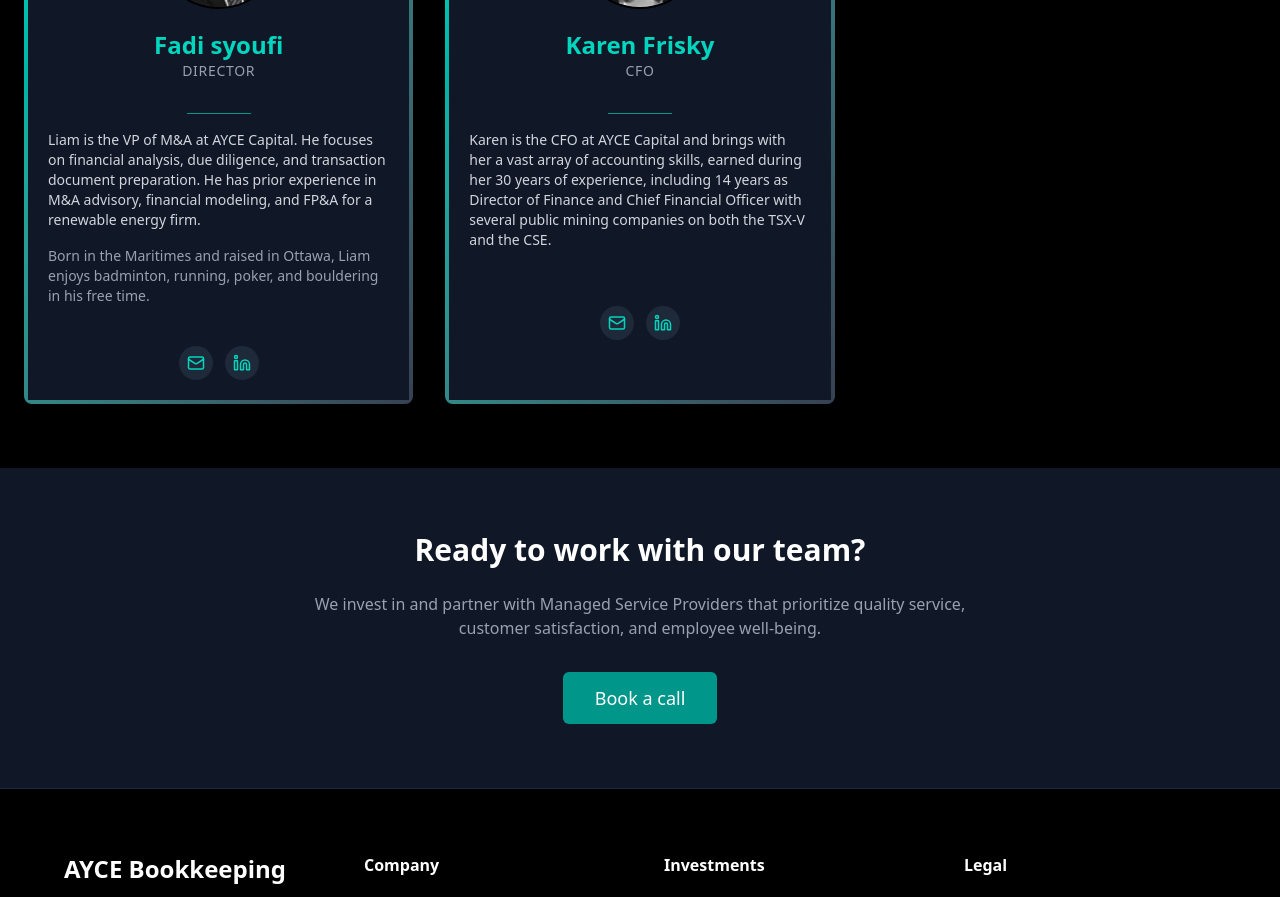
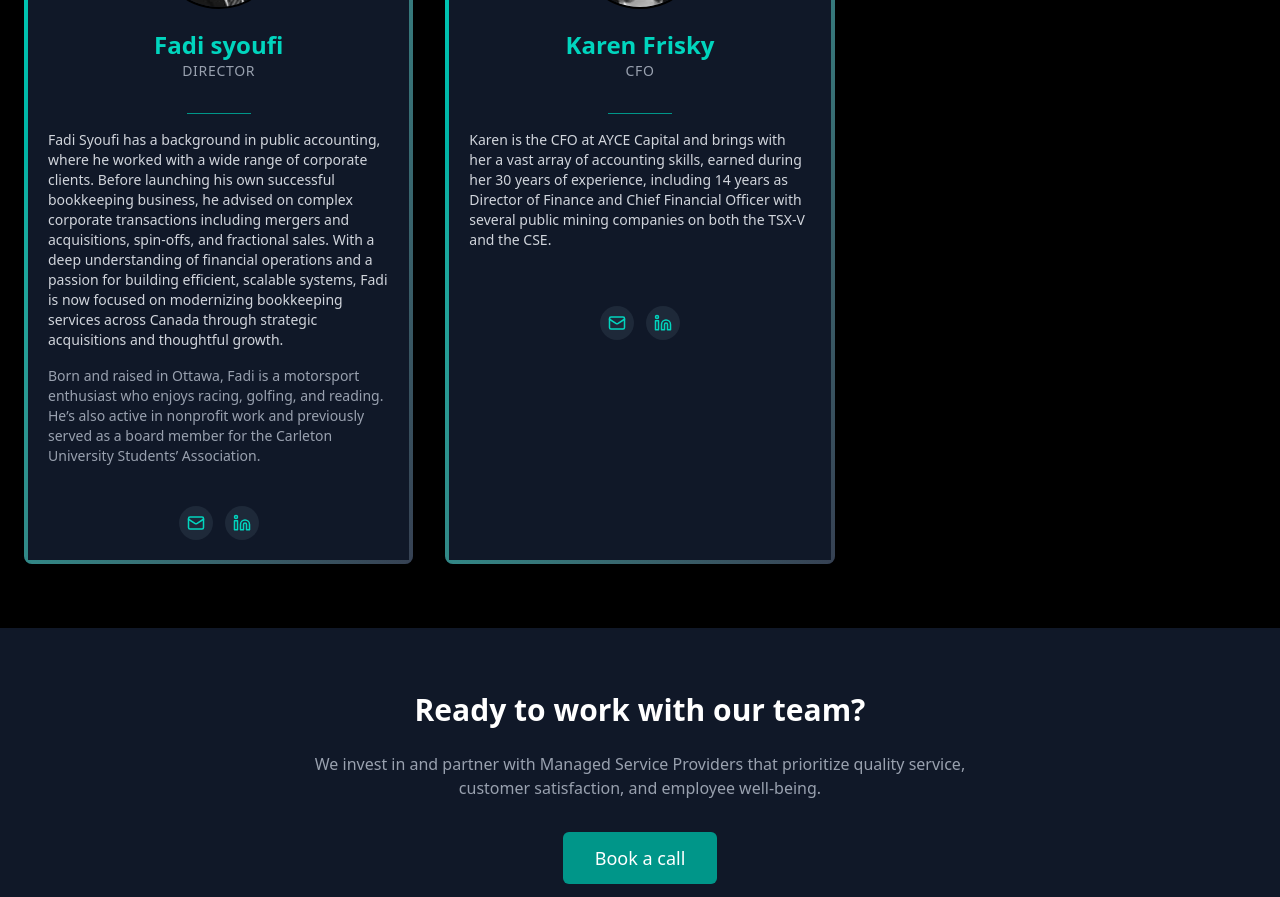
Before and after one commit to paul-madut/ayce-bookkeeping, a Next.js app in the folder ayce-bookkeeping/: page /team in a window 1280 px wide. Shown: the part 1540-2437 px from the top of the page. Built offline with nearby package versions, Linux system fonts and the light colour scheme.

Commit message:
fadi bio

```diff
--- a/ayce-bookkeeping/app/team/page.jsx
+++ b/ayce-bookkeeping/app/team/page.jsx
@@ -34,8 +34,8 @@ const TeamPage = () => {
       name: 'Fadi syoufi',
       title: 'Director',
       image: '/team/fadi.jpg',
-      bio: 'Liam is the VP of M&A at AYCE Capital. He focuses on financial analysis, due diligence, and transaction document preparation. He has prior experience in M&A advisory, financial modeling, and FP&A for a renewable energy firm.',
-      personalInfo: 'Born in the Maritimes and raised in Ottawa, Liam enjoys badminton, running, poker, and bouldering in his free time.'
+      bio: 'Fadi Syoufi has a background in public accounting, where he worked with a wide range of corporate clients. Before launching his own successful bookkeeping business, he advised on complex corporate transactions including mergers and acquisitions, spin-offs, and fractional sales. With a deep understanding of financial operations and a passion for building efficient, scalable systems, Fadi is now focused on modernizing bookkeeping services across Canada through strategic acquisitions and thoughtful growth.',
+      personalInfo: 'Born and raised in Ottawa, Fadi is a motorsport enthusiast who enjoys racing, golfing, and reading. He’s also active in nonprofit work and previously served as a board member for the Carleton University Students’ Association.'
     },
     {
       id: 5,
```
